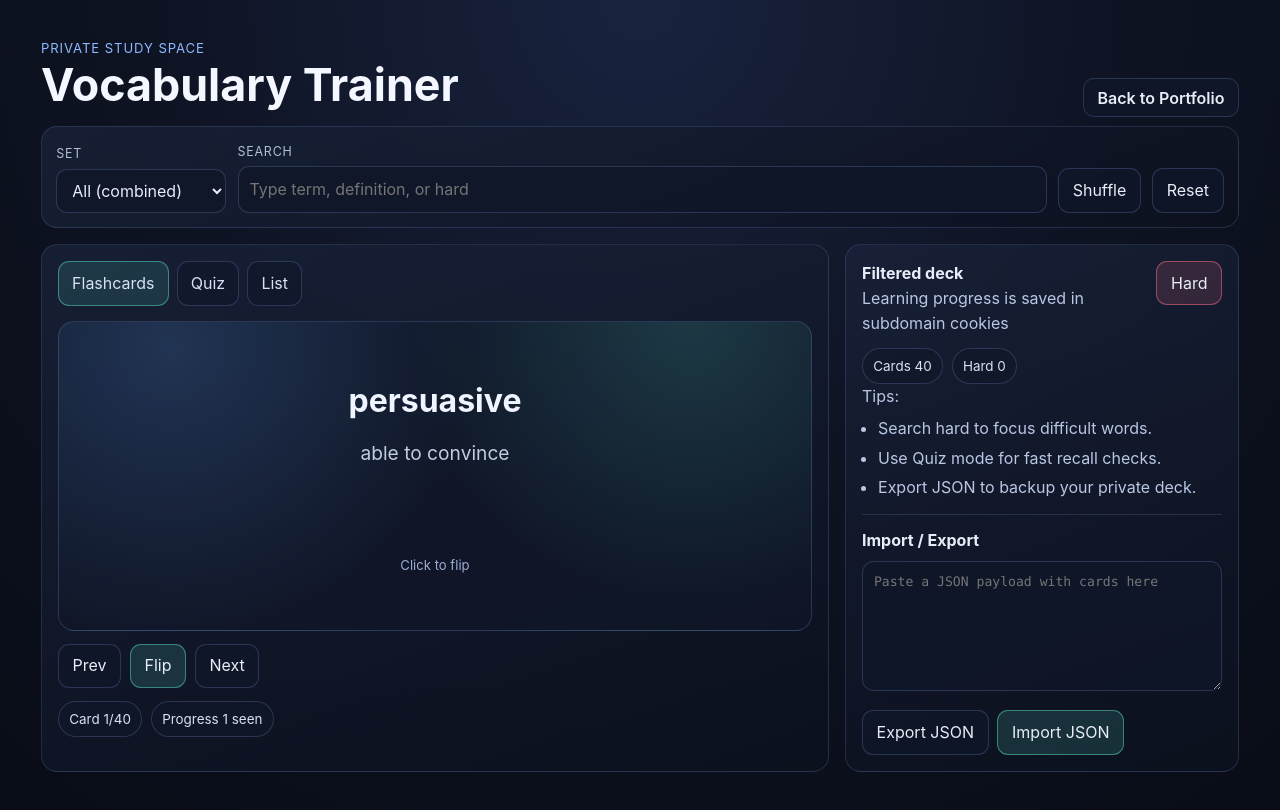
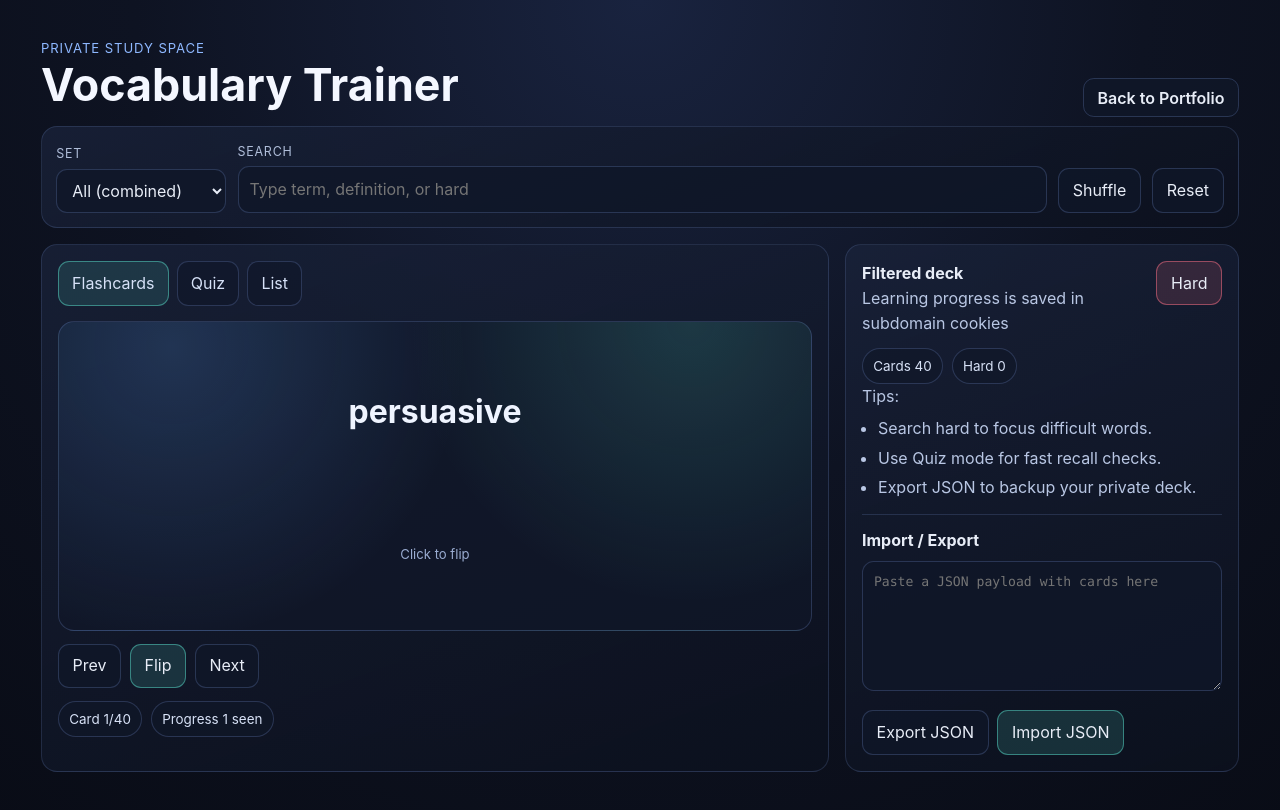
Before and after one commit to m-preinsberger/display-website, a Vue app in the folder alethia-web/: page /vocab in a window 1280 px wide. Shown: the top 810 px of the page. Built offline with nearby package versions, Linux system fonts and the light colour scheme.

Commit message:
hotfix for flashcard bug

```diff
--- a/alethia-web/src/views/VocabView.vue
+++ b/alethia-web/src/views/VocabView.vue
@@ -525,11 +525,10 @@ startQuiz()
           <button class="card-stage" type="button" @click="flipCard">
             <div v-if="currentCard" class="card-stage-content">
               <p class="card-front">{{ isFlipped ? currentCard.def : currentCard.term }}</p>
-              <p class="card-back">{{ isFlipped ? currentCard.term : currentCard.def }}</p>
             </div>
             <div v-else class="card-stage-content">
               <p class="card-front">No cards found.</p>
-              <p class="card-back">Try another set or clear search.</p>
+              <p class="hint">Try another set or clear search.</p>
             </div>
             <p class="hint">Click to flip</p>
           </button>
```
